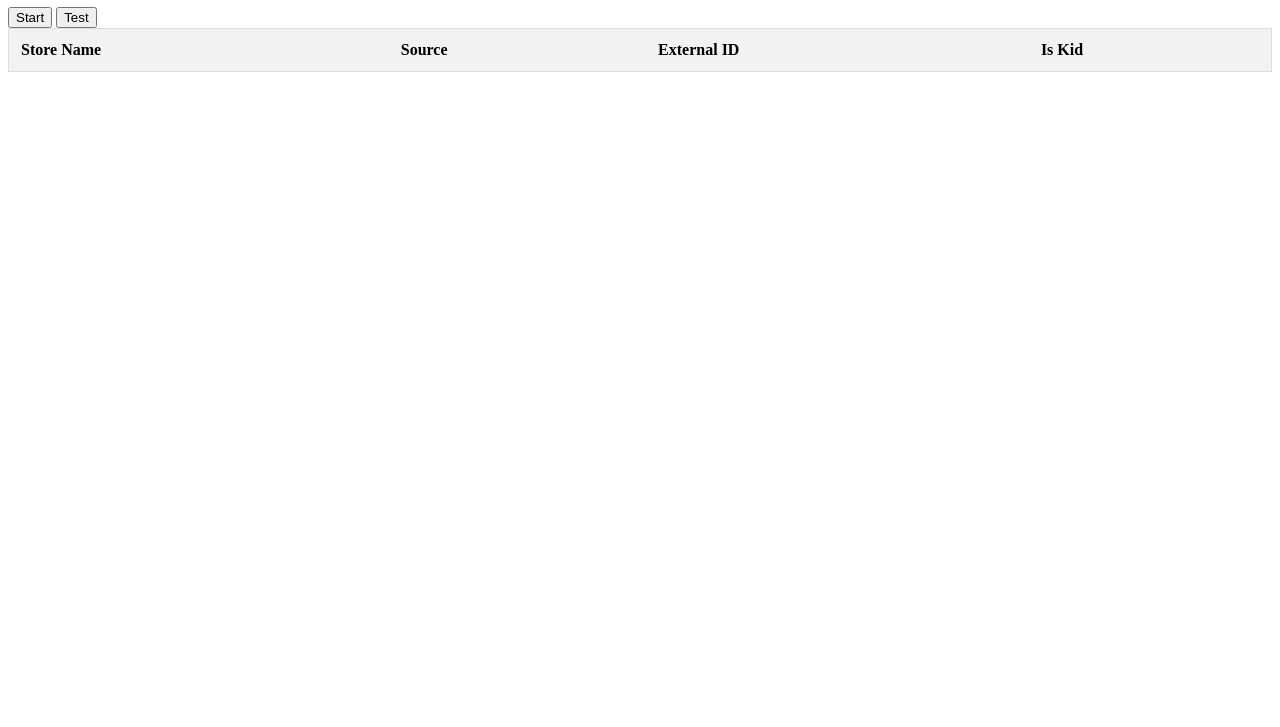
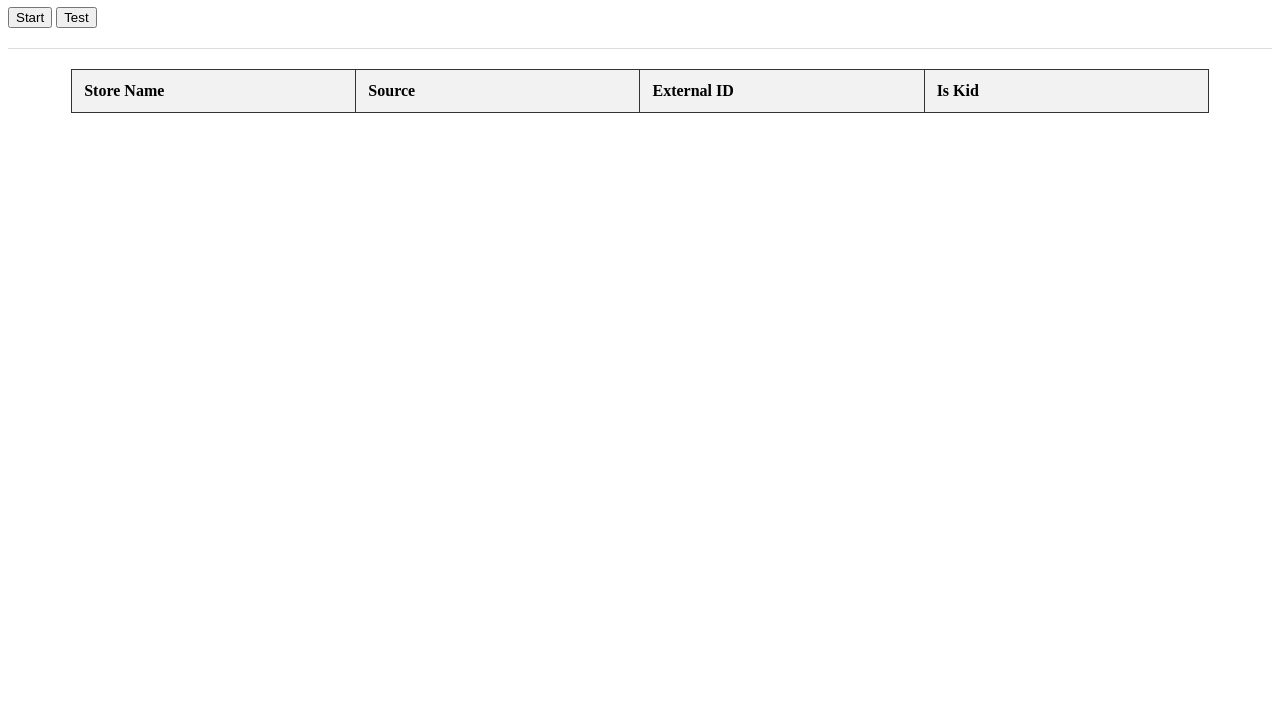
Before and after one commit to chengalore/eventcrawl, a website: page index.html in a window 1280 px wide. Shown: the part 73-800 px from the top of the page. Drawn offline with Linux system fonts and the light colour scheme.

Commit message:
added ccs, border and width of table

```diff
--- a/config.js
+++ b/config.js
@@ -1,6 +1,6 @@
 //this is where you store all values
 const config = {
-  multipleUrl: false,
+  multipleUrl: true,
   crawl: true,
   slowMode: true,
   slowModeMultiplier: 2,
--- a/index.html
+++ b/index.html
@@ -8,8 +8,11 @@
       /* CSS styles for the table */
       table {
         border-collapse: collapse;
-        width: 100%;
+        width: 90%; /* Set desired width */
+        max-width: 100%;
         border: 1px solid #ddd;
+        margin-left: auto;
+        margin-right: auto;
       }
 
       th,
@@ -18,6 +21,8 @@
         text-align: left;
         border-bottom: 1px solid #ddd;
         border-top: 1px solid #ddd;
+        border: 1px solid rgb(53, 50, 50);
+        width: 25%; /* Even width for each column */
       }
 
       th {
@@ -31,6 +36,13 @@
 
       tr:hover {
         background-color: #f5f5f5;
+      }
+
+      /* Added border in between tables */
+      #result {
+        margin-top: 20px;
+        border-top: 1px solid #ddd;
+        padding-top: 20px;
       }
     </style>
   </head>
```
